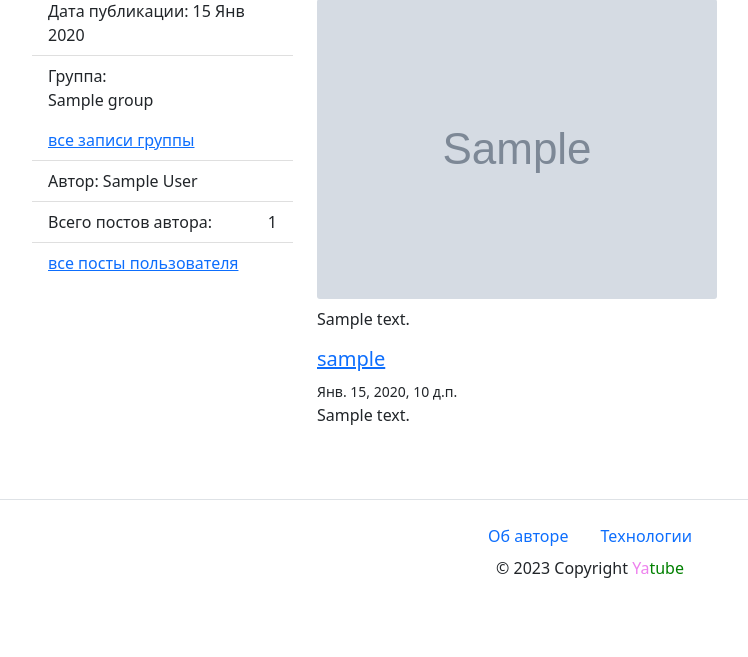
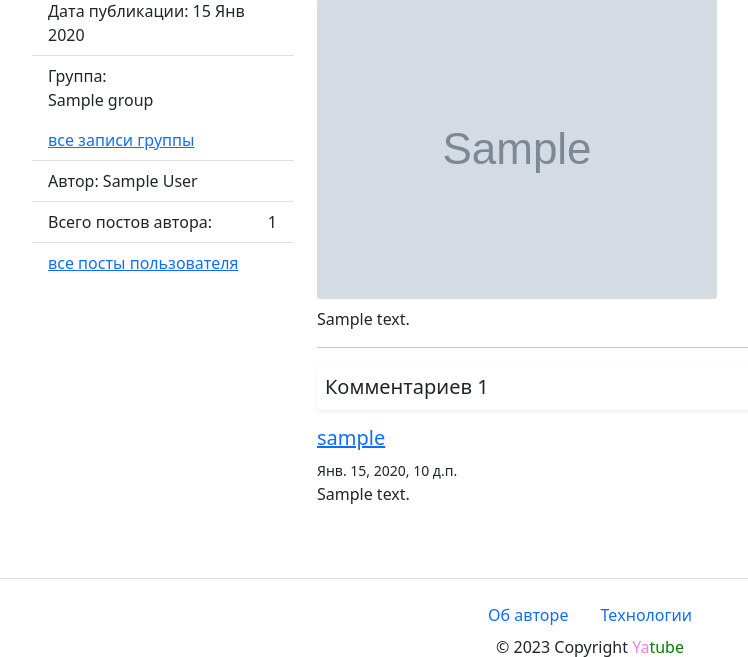
Before and after one commit to Artyom-Serov/project_yatube, a Django app: page /posts/1/ in a window 1280 px wide. Shown: the part 113-770 px from the top of the page, without its empty margins (50-798 px from the left). Before the commit the page ends 691 px from the top, so only its background shows below. Run offline with Django 3.2, Linux system fonts and the light colour scheme; tables that the repository leaves empty hold one stand-in row (values such as "Sample post"); grey boxes marked "Sample" are stand-in pictures; some libraries are stand-ins or nearby versions.

Commit message:
Отображение комментариев в постах

```diff
--- a/yatube/templates/includes/header.html
+++ b/yatube/templates/includes/header.html
@@ -22,7 +22,7 @@
               <a class="nav-link link-light" href="{% url 'users:logout' %}">Выйти</a>
             </li>
             <li class="nav-item">
-              <a class="nav-link link-light {% if view_name  == 'posts:profile' %}active{% endif %}"
+              <a class="nav-link link-light"
               href="{% url 'posts:profile' user.username %}">
                 Пользователь: {{ user.first_name }} {{ user.last_name }}</a>
             </li>
--- a/yatube/templates/posts/index.html
+++ b/yatube/templates/posts/index.html
@@ -13,7 +13,7 @@
   {% for post in page_obj %}
     {% include 'posts/posts_view.html' %}
     {% if post.group.slug %}
-      <a href="{% url 'posts:group_list' post.group.slug %}" class="btn btn-primary">Все записи группы > </a>
+      <a class="btn btn-primary" href="{% url 'posts:group_list' post.group.slug %}">Все записи группы</a>
     {% endif %}
     {% if user.is_authenticated and user == post.author %}
     <!-- эта кнопка видна только автору -->
--- a/yatube/templates/posts/post_comment.html
+++ b/yatube/templates/posts/post_comment.html
@@ -1,4 +1,35 @@
 {% load user_filters %}
+
+{% if comments.count != 0 %}
+  {% with comments.count as total_comments %}
+  <hr>
+  <figure>
+    <blockquote class="blockquote">
+      <div class="shadow-sm p-2 bg-white rounded">
+        Комментариев {{ total_comments }}
+      </div>
+    </blockquote>
+   </figure>
+  {% endwith %}
+{% endif %}
+
+{% for comment in comments %}
+  <div class="media mb-4">
+    <div class="media-body">
+      <h5 class="mt-0">
+        <a href="{% url 'posts:profile' comment.author.username %}">
+          {{ comment.author.username }}
+        </a>
+      </h5>
+      <small>
+        {{ comment.created }}
+      </small>
+      <p>
+        {{ comment.text }}
+      </p>
+    </div>
+  </div>
+{% endfor %}
 
 {% if user.is_authenticated %}
   <div class="card my-4">
@@ -25,21 +56,3 @@
     </div>
   </div>
 {% endif %}
-
-{% for comment in comments %}
-  <div class="media mb-4">
-    <div class="media-body">
-      <h5 class="mt-0">
-        <a href="{% url 'posts:profile' comment.author.username %}">
-          {{ comment.author.username }}
-        </a>
-      </h5>
-      <small>
-        {{ comment.created }}
-      </small>
-      <p>
-        {{ comment.text }}
-      </p>
-    </div>
-  </div>
-{% endfor %}
--- a/yatube/templates/posts/posts_view.html
+++ b/yatube/templates/posts/posts_view.html
@@ -12,4 +12,4 @@
         style="max-width: 400px; max-height: 300px; object-fit: contain;">
     {% endthumbnail %}
     <p>{{ post.text }}</p>
-    <a href="{% url 'posts:post_detail' post.id %}" class="btn btn-primary">Подробная информация > </a>
+    <a class="btn btn-primary" href="{% url 'posts:post_detail' post.id %}">Подробная информация</a>
```
